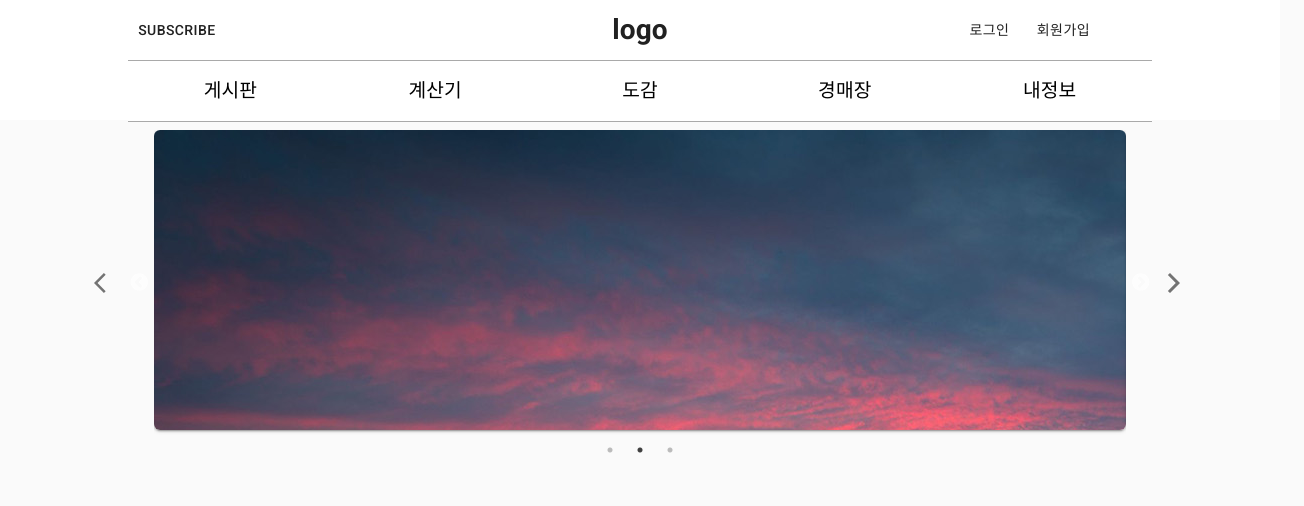
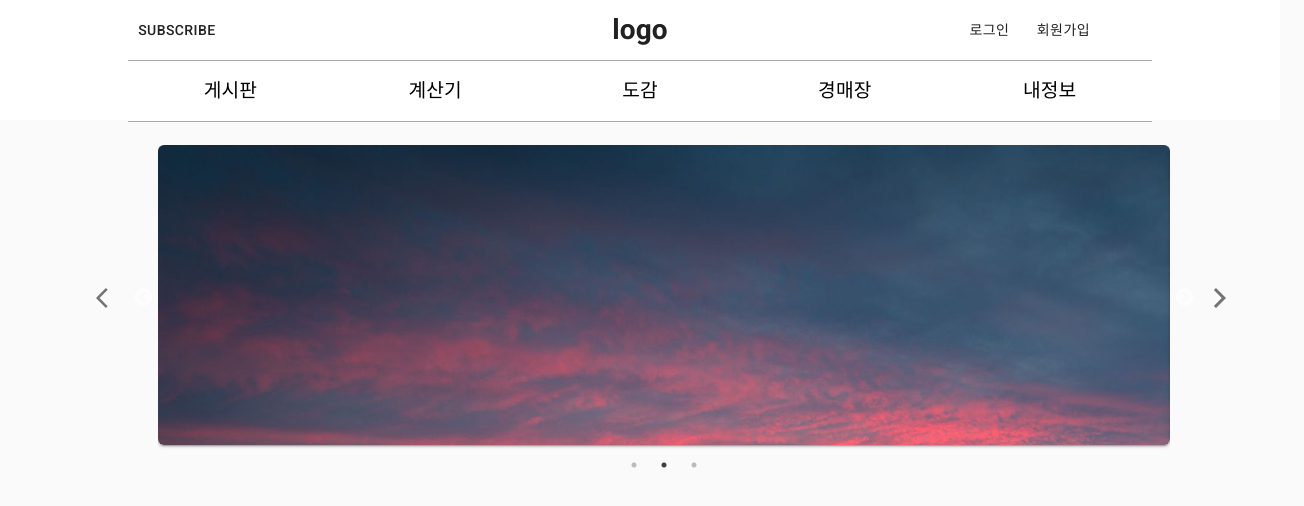
Before and after one commit to one-chance/baram, a React (Create React App) app: page / in a window 1280 px wide. Shown: the top 506 px of the page, 1304 px wide, since content can reach past the window. Built offline with nearby package versions, Linux system fonts and the light colour scheme.

Commit message:
상단 메뉴바 zIndex 추가

```diff
--- a/src/App.tsx
+++ b/src/App.tsx
@@ -47,7 +47,8 @@ const useStyles = makeStyles((theme) => ({
     padding: "0",
   },
   root: {
-    // position: "absolute"
+    position: "absolute",
+    zIndex: 1,
     marginTop: "130px",
   },
 }));
--- a/src/components/Header/Header.tsx
+++ b/src/components/Header/Header.tsx
@@ -63,6 +63,8 @@ const useStyles = makeStyles((theme) => ({
   },
 
   submenu: {
+    position: "relative",
+    zIndex: 2,
     display: "none",
     width: "100%",
     height: "200px",
```
